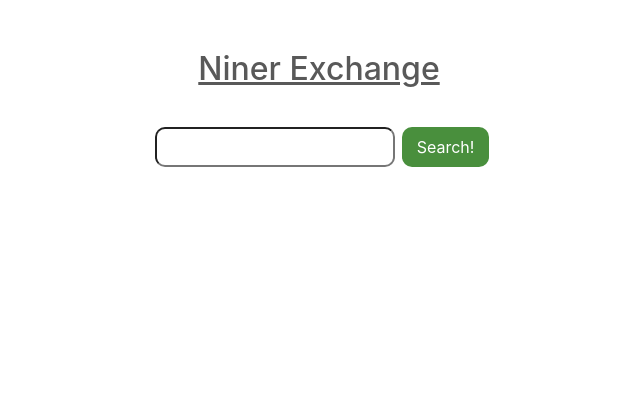
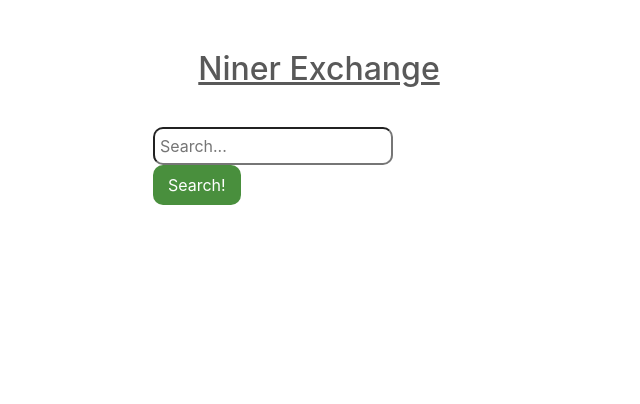
Before and after one commit to SamEads/niner_exchange, a Flask app: page / in a window 1280 px wide. Shown: the part 96-500 px from the top of the page, without its empty margins (321-961 px from the left). Run offline with Flask 3, Linux system fonts and the light colour scheme; some libraries are stand-ins or nearby versions.

Commit message:
updated home file for listings

```diff
--- a/templates/home.html
+++ b/templates/home.html
@@ -4,11 +4,11 @@
 
 {% block content %}
 
-    <div class = "header_text">
+    <div class="header_text">
         <h2>Niner Exchange</h2>
     </div>
     {% if session['username'] %}
-    <div class = "right">
+    <div class="right">
         <button class="button"> Create Listing! </button>
     </div>
     {% else %}
@@ -18,9 +18,10 @@
     {% endif %}
 
     <div class="center_input">
-        <input class="text_box"></input>
-        <button class="button">Search!</button>
+        <form action="{{ url_for('listings') }}" method="GET">
+            <input class="text_box" name="query" placeholder="Search..."></input>
+            <button type="submit" class="button">Search!</button>
+        </form>
     </div>
 
-
 {% endblock %}
```
